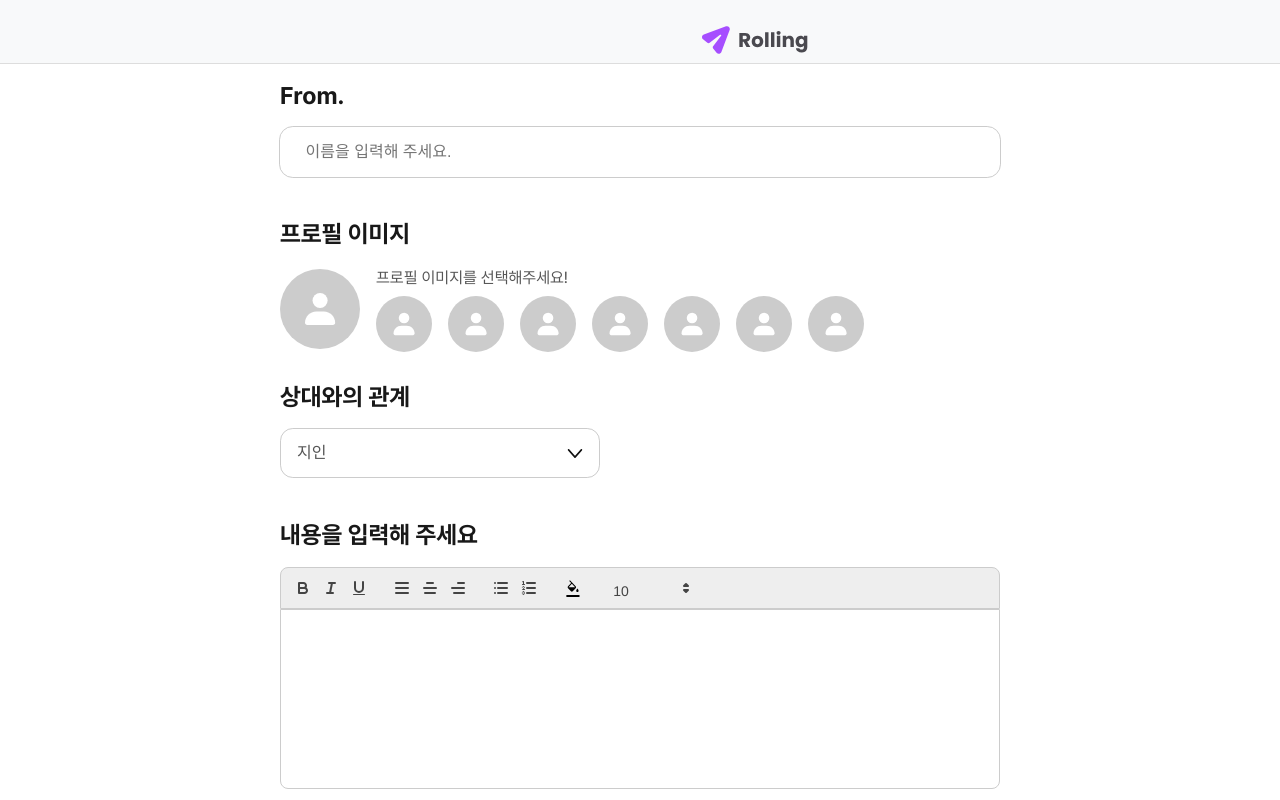
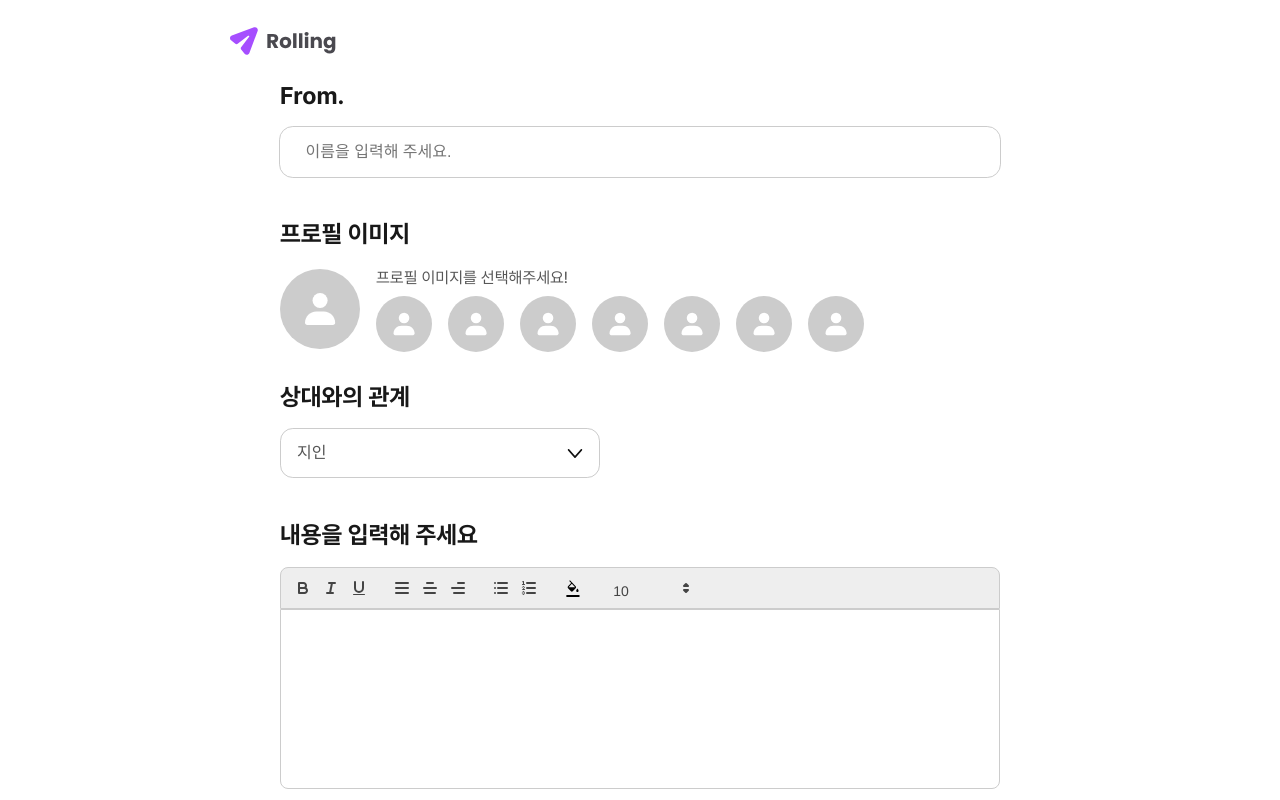
Before and after one commit to gyoyeon-kim/Rolling, a React (Create React App) app: page /post/message in a window 1280 px wide. Shown: the top 800 px of the page. Built offline with nearby package versions, Linux system fonts and the light colour scheme.

Commit message:
성준님 머지 전

```diff
--- a/src/pages/From.css
+++ b/src/pages/From.css
@@ -29,7 +29,7 @@ p {
   margin-top: 15px;
 }
 
-.header {
+.from_header {
   width: 100%;
   height: 64px;
   max-width: 1920px;
--- a/src/pages/From.js
+++ b/src/pages/From.js
@@ -7,7 +7,7 @@ import default_profile from "../images/From_img/profile.svg";
 import { Editor, EditorState } from "draft-js";
 import "draft-js/dist/Draft.css";
 
-/* 텍스트 에디터 */ /* 배포좀*/
+/* 텍스트 에디터 */
 import TextArea from "../component/TextArea";
 
 /*select 박스 */
@@ -32,7 +32,7 @@ const From_GY = () => {
 
   return (
     <div className="main">
-      <div className="header">
+      <div className="from_header">
         <a href="/">
           <img className="logo" src={rolling_icon} alt="롤링 이미지" />
         </a>
```
